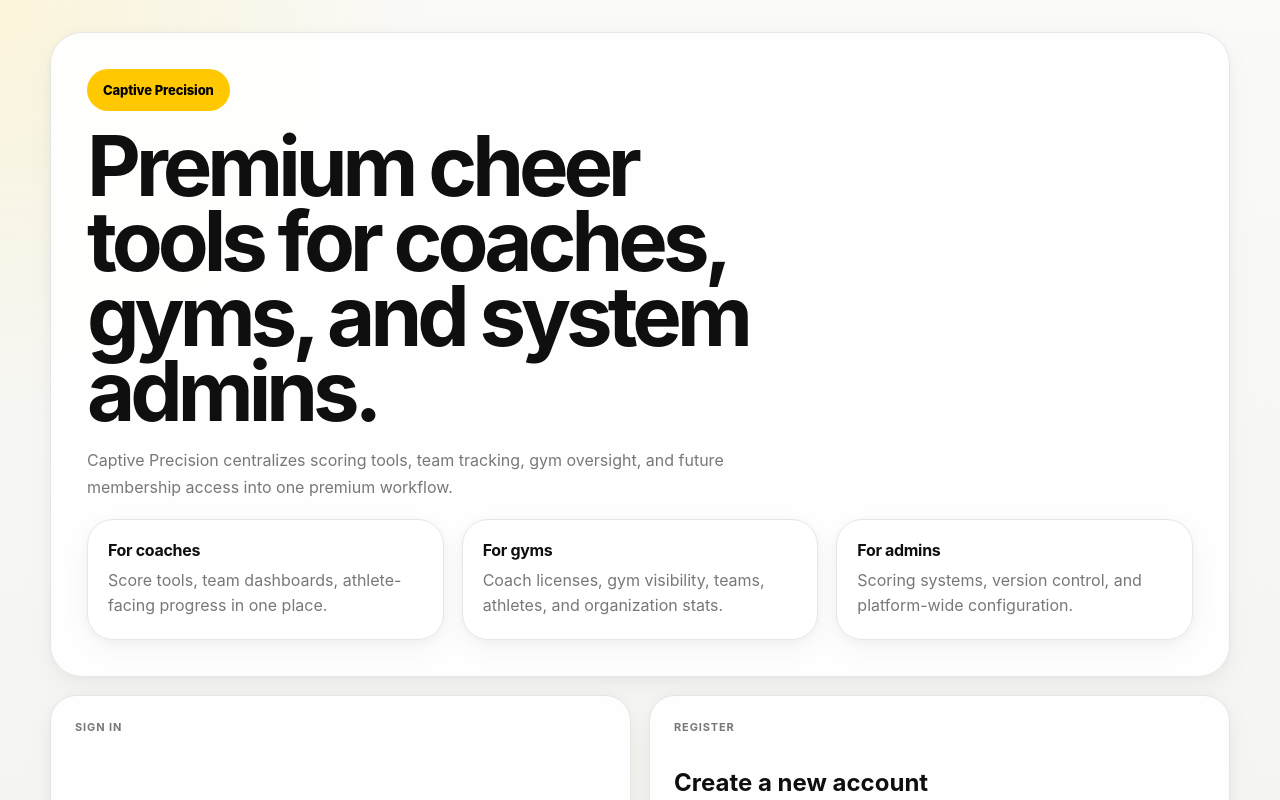
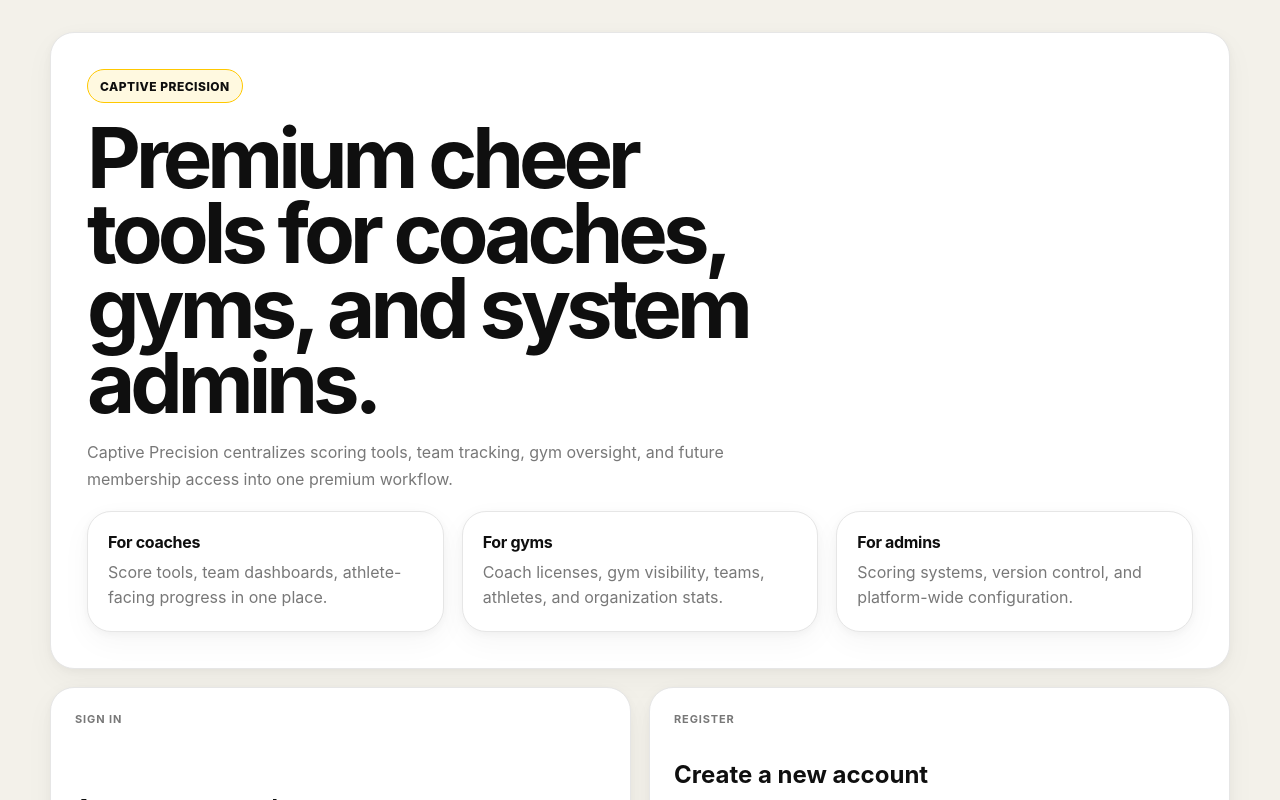
Before and after one commit to captiveprecision/captiveprecision, a Next.js app: page / in a window 1280 px wide. Shown: the top 800 px of the page. Built offline with nearby package versions, Linux system fonts and the light colour scheme; no server answers.

Commit message:
Unify visual styling across app surfaces

```diff
--- a/app/dashboard-overrides.css
+++ b/app/dashboard-overrides.css
@@ -6,8 +6,8 @@
 }
 
 .dashboard-chart-card-premium {
-  background: #1d1d1d;
-  border: 1px solid #2a2a2a;
+  background: var(--cp-dark);
+  border: 1px solid var(--cp-dark);
   color: #fff;
 }
 
@@ -22,14 +22,15 @@
 .dashboard-chart-kicker {
   display: inline-flex;
   align-items: center;
-  min-height: 28px;
-  padding: 0 10px;
+  min-height: 34px;
+  padding: 0 12px;
   border-radius: 999px;
-  border: 1px solid rgba(255, 255, 255, 0.12);
-  color: rgba(255, 255, 255, 0.68);
-  font-size: 11px;
-  font-weight: 700;
-  letter-spacing: 0.08em;
+  border: 1px solid var(--cp-accent);
+  background: var(--cp-accent-soft);
+  color: var(--cp-text);
+  font-size: 12px;
+  font-weight: 800;
+  letter-spacing: 0.04em;
   text-transform: uppercase;
 }
 
@@ -50,14 +51,14 @@
 .dashboard-score-pill {
   display: inline-flex;
   align-items: center;
-  min-height: 28px;
-  padding: 0 10px;
+  min-height: 34px;
+  padding: 0 12px;
   border-radius: 999px;
-  background: rgba(255, 255, 255, 0.04);
-  border: 1px solid rgba(255, 255, 255, 0.08);
-  color: #fff;
-  font-size: 11px;
-  font-weight: 700;
+  border: 1px solid var(--cp-accent);
+  background: var(--cp-accent-soft);
+  color: var(--cp-text);
+  font-size: 12px;
+  font-weight: 800;
 }
 
 .dashboard-chart-stage {
@@ -70,16 +71,16 @@
 .dashboard-chart-yaxis {
   display: grid;
   align-content: space-between;
-  color: rgba(255, 255, 255, 0.4);
+  color: rgba(255, 255, 255, 0.56);
   font-size: 11px;
 }
 
 .dashboard-chart-surface {
   position: relative;
   min-width: 0;
-  border: 1px solid rgba(255, 255, 255, 0.08);
+  border: 1px solid rgba(255, 200, 0, 0.22);
   border-radius: 18px;
-  background: #222222;
+  background: #171717;
   padding: 14px 14px 10px;
 }
 
@@ -96,7 +97,7 @@
 .dashboard-chart-grid-premium span {
   display: block;
   width: 100%;
-  border-top: 1px solid rgba(255, 255, 255, 0.07);
+  border-top: 1px solid rgba(255, 255, 255, 0.08);
 }
 
 .dashboard-chart,
@@ -134,7 +135,7 @@
   grid-template-columns: repeat(6, minmax(0, 1fr));
   gap: 8px;
   margin-top: 12px;
-  color: rgba(255, 255, 255, 0.5);
+  color: rgba(255, 255, 255, 0.68);
   font-size: 11px;
   text-align: center;
 }
@@ -142,20 +143,21 @@
 .dashboard-news-tag {
   display: inline-flex;
   align-items: center;
-  min-height: 28px;
-  padding: 0 10px;
+  min-height: 34px;
+  padding: 0 12px;
   border-radius: 999px;
-  background: var(--cp-accent);
-  color: #0f0f0f;
-  font-size: 11px;
-  font-weight: 700;
-  letter-spacing: 0.06em;
+  border: 1px solid var(--cp-accent);
+  background: var(--cp-accent-soft);
+  color: var(--cp-text);
+  font-size: 12px;
+  font-weight: 800;
+  letter-spacing: 0.04em;
   text-transform: uppercase;
 }
 
 .dashboard-note-bullet {
-  width: 8px;
-  height: 8px;
+  width: 10px;
+  height: 10px;
   margin-top: 8px;
   border-radius: 999px;
   background: var(--cp-accent);
--- a/app/globals.css
+++ b/app/globals.css
@@ -2964,3 +2964,402 @@
     text-align: left;
   }
 }
+/* Visual system unification */
+
+:root {
+  --cp-page-bg: #f3f1ea;
+  --cp-surface-muted: #f7f4ea;
+  --cp-hover-text: #0f0f0f;
+}
+
+body,
+.app-frame,
+.landing-shell,
+.role-selection-shell {
+  background: var(--cp-page-bg);
+}
+
+.surface-card,
+.surface-card-dark,
+.landing-hero-card,
+.role-selection-card,
+.landing-highlight-card,
+.landing-role-card,
+.landing-auth-card,
+.dashboard-summary-card,
+.settings-preference-card,
+.execution-section-card,
+.execution-deduction-card,
+.execution-score-box,
+.execution-metric-box,
+.execution-team-group,
+.execution-record-row,
+.scoring-admin-section-row,
+.cp-tool .cp-card,
+.cp-tool .cp-card-dark,
+.cp-tool .cp-section-card {
+  border-radius: 24px;
+}
+
+.surface-card,
+.landing-hero-card,
+.role-selection-card,
+.landing-highlight-card,
+.landing-role-card,
+.landing-auth-card,
+.dashboard-summary-card,
+.settings-preference-card,
+.execution-score-box,
+.execution-section-card,
+.execution-deduction-card,
+.execution-metric-box,
+.execution-team-group,
+.execution-record-row,
+.scoring-admin-section-row,
+.cp-tool .cp-card,
+.cp-tool .cp-section-card {
+  background: #fff;
+  border: 1px solid var(--cp-border);
+}
+
+.surface-card-dark,
+.cp-tool .cp-card-dark,
+.execution-panel-dark,
+.dashboard-chart-card-premium {
+  background: var(--cp-dark);
+  border: 1px solid var(--cp-dark);
+}
+
+.profile-cover {
+  background: #ece6d6;
+}
+
+.dashboard-priority-card,
+.dashboard-chart-surface {
+  background: #171717;
+}
+
+.cp-tool .cp-wrap {
+  max-width: 1280px;
+  display: grid;
+  gap: 18px;
+}
+
+.cp-tool .cp-card,
+.cp-tool .cp-card-dark {
+  margin-bottom: 0;
+}
+
+.profile-edit-button,
+.landing-auth-button,
+.scoring-admin-save-button,
+.cp-tool .cp-btn,
+.execution-action-button-primary {
+  display: inline-flex;
+  align-items: center;
+  justify-content: center;
+  min-height: 44px;
+  padding: 0 18px;
+  border: 1px solid var(--cp-dark);
+  border-radius: 999px;
+  background: var(--cp-dark);
+  color: var(--cp-accent);
+  font-size: 13px;
+  font-weight: 800;
+  cursor: pointer;
+  transition:
+    background-color 140ms ease,
+    border-color 140ms ease,
+    color 140ms ease,
+    transform 140ms ease;
+}
+
+.dashboard-tab,
+.scoring-admin-tab,
+.landing-auth-button-secondary,
+.scoring-admin-secondary-action,
+.role-selection-button,
+.execution-action-button,
+.execution-action-button-ghost,
+.cp-tool .cp-tab,
+.cp-tool .cp-btn-secondary,
+.cp-tool .cp-btn-reset,
+.cp-tool .cp-remove,
+.sidebar-toggle,
+.sidebar-link,
+.sidebar-logout,
+.mobile-menu-trigger,
+.mobile-header-close,
+.sidebar-secondary-action,
+.sidebar-sublink {
+  border-radius: 999px;
+  transition:
+    background-color 140ms ease,
+    border-color 140ms ease,
+    color 140ms ease,
+    transform 140ms ease;
+}
+
+.dashboard-tab,
+.scoring-admin-tab,
+.landing-auth-button-secondary,
+.scoring-admin-secondary-action,
+.role-selection-button,
+.execution-action-button,
+.execution-action-button-ghost,
+.cp-tool .cp-tab,
+.cp-tool .cp-btn-secondary,
+.cp-tool .cp-btn-reset,
+.sidebar-toggle,
+.sidebar-link,
+.sidebar-logout,
+.mobile-menu-trigger,
+.mobile-header-close,
+.sidebar-secondary-action,
+.sidebar-sublink {
+  background: #fff;
+  border: 1px solid var(--cp-border);
+  color: var(--cp-text);
+}
+
+.dashboard-tab:hover,
+.dashboard-tab[data-active="true"],
+.scoring-admin-tab:hover,
+.scoring-admin-tab[data-active="true"],
+.profile-edit-button:hover,
+.landing-auth-button:hover,
+.landing-auth-button-secondary:hover,
+.scoring-admin-save-button:hover,
+.scoring-admin-secondary-action:hover,
+.role-selection-button:hover,
+.execution-action-button:hover,
+.execution-action-button-primary:hover,
+.execution-action-button-ghost:hover,
+.cp-tool .cp-btn:hover,
+.cp-tool .cp-tab:hover,
+.cp-tool .cp-tab.active,
+.cp-tool .cp-btn-secondary:hover,
+.cp-tool .cp-btn-reset:hover,
+.cp-tool .cp-remove:hover,
+.sidebar-toggle:hover,
+.sidebar-link:hover,
+.sidebar-logout:hover,
+.mobile-menu-trigger:hover,
+.mobile-header-close:hover,
+.sidebar-secondary-action:hover,
+.sidebar-sublink:hover {
+  background: var(--cp-accent);
+  border-color: var(--cp-accent);
+  color: var(--cp-hover-text);
+  transform: translateY(-1px);
+}
+
+.dashboard-tab[data-active="true"],
+.scoring-admin-tab[data-active="true"],
+.cp-tool .cp-tab.active {
+  background: var(--cp-dark);
+  border-color: var(--cp-dark);
+  color: var(--cp-accent);
+}
+
+.sidebar-link[data-active="true"],
+.sidebar-sublink[data-active="true"] {
+  background: var(--cp-dark);
+  border-color: var(--cp-dark);
+  color: var(--cp-accent);
+}
+
+.sidebar[data-collapsed="true"] .sidebar-link[data-active="true"] {
+  color: var(--cp-accent);
+}
+
+.sidebar[data-collapsed="true"] .sidebar-link[data-active="true"] .nav-bullet {
+  background: var(--cp-dark);
+  border-color: var(--cp-dark);
+  color: var(--cp-accent);
+}
+
+.sidebar[data-collapsed="true"] .sidebar-link:hover,
+.sidebar[data-collapsed="true"] .sidebar-tools-trigger:hover,
+.sidebar[data-collapsed="true"] .sidebar-sublink:hover {
+  background: transparent;
+  border-color: transparent;
+  color: var(--cp-accent);
+  transform: none;
+}
+
+.sidebar[data-collapsed="true"] .sidebar-link:hover .nav-bullet,
+.sidebar[data-collapsed="true"] .sidebar-sublink:hover .sidebar-sublink-bullet {
+  background: var(--cp-accent);
+  border-color: var(--cp-accent);
+  color: var(--cp-hover-text);
+}
+
+.role-selection-badge,
+.dashboard-news-tag,
+.profile-chip,
+.scoring-admin-stat-pill,
+.execution-section-chip,
+.cp-tool .cp-chip,
+.execution-system-bar span,
+.dashboard-score-pill,
+.dashboard-chart-kicker {
+  display: inline-flex;
+  align-items: center;
+  justify-content: center;
+  min-height: 34px;
+  padding: 0 12px;
+  border-radius: 999px;
+  border: 1px solid var(--cp-accent);
+  background: var(--cp-accent-soft);
+  color: var(--cp-text);
+  font-size: 12px;
+  font-weight: 800;
+  letter-spacing: 0.04em;
+  text-transform: uppercase;
+}
+
+.nav-bullet,
+.sidebar-sublink-bullet,
+.dashboard-note-bullet {
+  width: 10px;
+  height: 10px;
+  border-radius: 999px;
+  border: 0;
+  background: var(--cp-accent);
+  color: transparent;
+}
+
+.profile-list {
+  margin: 0;
+  padding: 0;
+  list-style: none;
+  color: var(--cp-muted);
+  line-height: 1.65;
+}
+
+.profile-list li {
+  position: relative;
+  padding-left: 22px;
+}
+
+.profile-list li + li {
+  margin-top: 10px;
+}
+
+.profile-list li::before {
+  content: "";
+  position: absolute;
+  top: 0.75em;
+  left: 0;
+  width: 10px;
+  height: 10px;
+  border-radius: 999px;
+  background: var(--cp-accent);
+  transform: translateY(-50%);
+}
+
+.dashboard-note-item,
+.dashboard-task-item,
+.dashboard-update-item,
+.dashboard-news-item,
+.settings-toggle-row,
+.settings-security-item {
+  border-top-color: var(--cp-border);
+}
+
+.dashboard-task-item,
+.dashboard-update-item,
+.dashboard-news-item {
+  padding-top: 14px;
+}
+
+.landing-role-card,
+.settings-preference-card,
+.dashboard-summary-card,
+.execution-team-group,
+.execution-record-row,
+.scoring-admin-tab {
+  transition:
+    border-color 140ms ease,
+    background-color 140ms ease,
+    color 140ms ease,
+    transform 140ms ease,
+    box-shadow 140ms ease;
+}
+
+.landing-role-card:hover,
+.settings-preference-card:hover,
+.dashboard-summary-card:hover,
+.execution-team-group:hover,
+.execution-record-row:hover,
+.scoring-admin-tab:hover {
+  background: #fff;
+  border-color: var(--cp-accent);
+  box-shadow: 0 12px 28px rgba(15, 15, 15, 0.08);
+}
+
+.settings-toggle {
+  background: #ebe7da;
+  border-color: #d9d3c2;
+}
+
+.settings-toggle[data-enabled="true"] {
+  background: var(--cp-dark);
+  border-color: var(--cp-dark);
+}
+
+.settings-toggle-knob {
+  background: #fff;
+}
+
+.landing-auth-form input,
+.cp-tool input,
+.scoring-admin-system-selector select,
+.scoring-admin-section-name input,
+.scoring-admin-section-points input,
+.profile-form-field input,
+.profile-form-field textarea,
+.profile-form-field select {
+  border-radius: 16px;
+  border: 1px solid var(--cp-border);
+  background: #fff;
+}
+
+.landing-auth-form input:focus,
+.cp-tool input:focus,
+.scoring-admin-system-selector select:focus,
+.scoring-admin-section-name input:focus,
+.scoring-admin-section-points input:focus,
+.profile-form-field input:focus,
+.profile-form-field textarea:focus,
+.profile-form-field select:focus {
+  border-color: var(--cp-accent);
+}
+
+.cp-tool label,
+.scoring-admin-section-name label,
+.scoring-admin-section-points label {
+  color: var(--cp-muted);
+}
+
+.execution-save-message {
+  background: var(--cp-accent-soft);
+  border-color: var(--cp-accent);
+  color: var(--cp-text);
+}
+.cp-tool .cp-btn.cp-btn-calculate,
+.cp-tool .cp-btn.cp-btn-reset,
+.cp-tool .cp-btn.cp-btn-calculate:hover,
+.cp-tool .cp-btn.cp-btn-reset:hover {
+  background: var(--cp-dark);
+  border-color: var(--cp-dark);
+  color: var(--cp-accent);
+}
+
+.cp-tool .cp-btn.cp-btn-calculate:hover,
+.cp-tool .cp-btn.cp-btn-reset:hover {
+  background: var(--cp-accent);
+  border-color: var(--cp-accent);
+  color: var(--cp-hover-text);
+}
```
